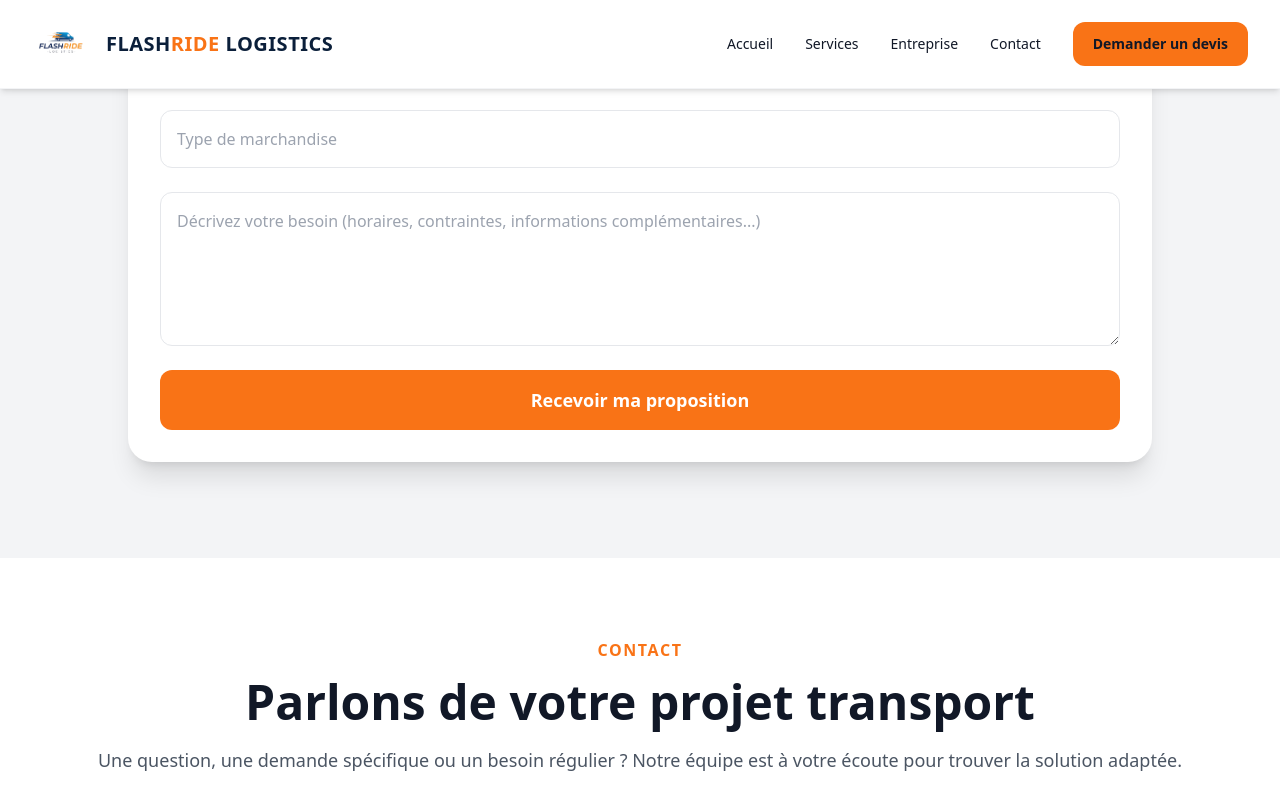
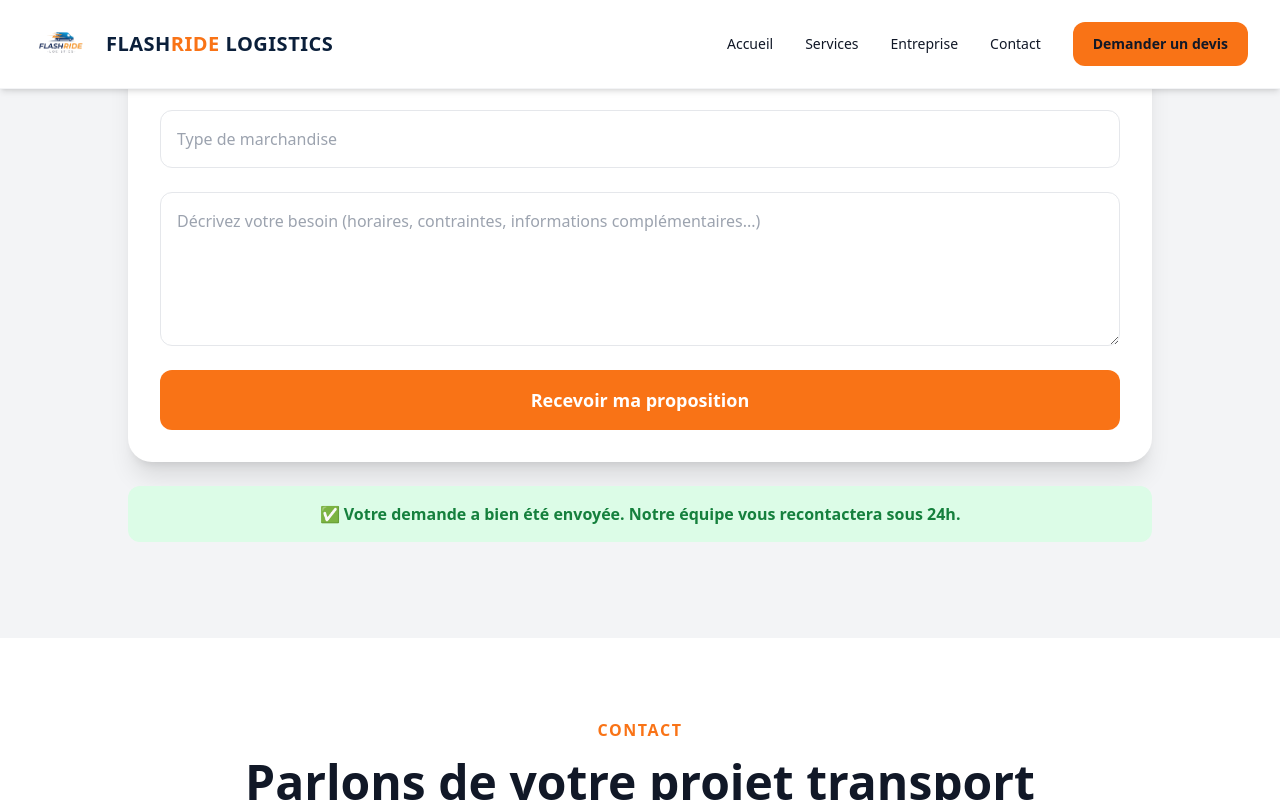
Before and after one commit to jasonvandommele-commits/flashride-logistics, a Next.js app: page / in a window 1280 px wide. Both pictures are taken after typing "Sample", "Sample", "name@example.com", "2020-01-15", "Sample", "Sample" into the empty fields and a click on the button "Recevoir ma proposition". Shown: the part 4869-5669 px from the top of the page. Built offline with nearby package versions, Linux system fonts and the light colour scheme; no server answers.

Commit message:
Update page.jsx

```diff
--- a/app/page.jsx
+++ b/app/page.jsx
@@ -863,7 +863,11 @@ export default function FlashrideLogisticsWebsite() {
 
 
           </form>
-
+              {sent && (
+          <div className="mt-6 bg-green-100 text-green-700 p-4 rounded-xl text-center font-semibold">
+            ✅ Votre demande a bien été envoyée. Notre équipe vous recontactera sous 24h.
+          </div>
+        )}
 
         </div>
 
```
